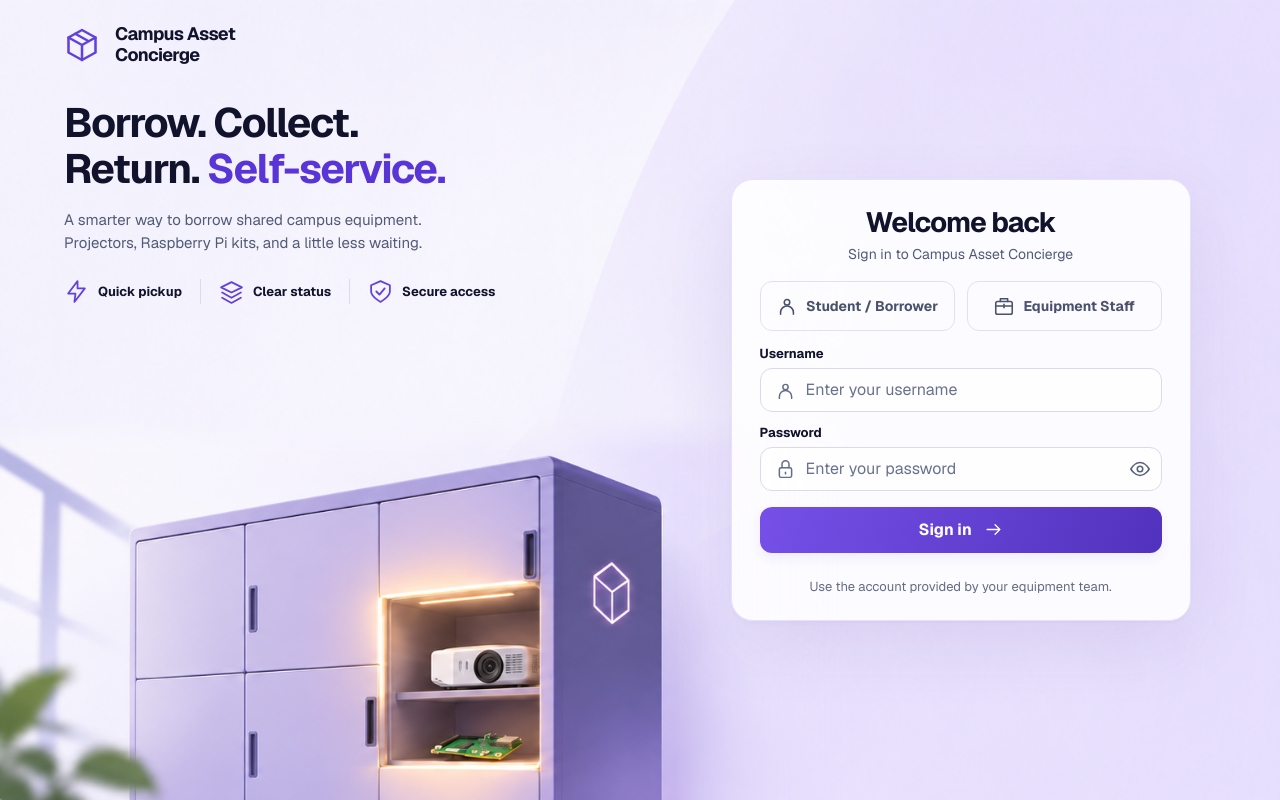
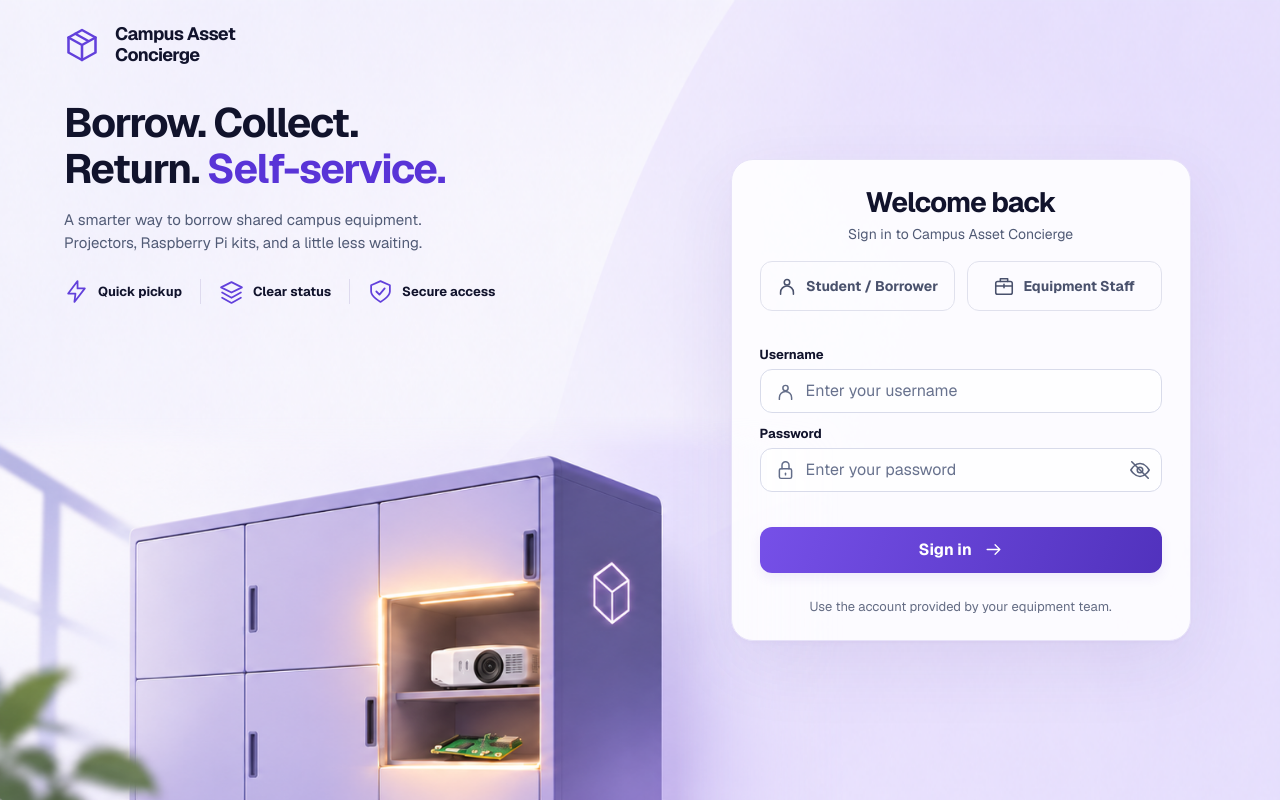
Before and after one commit to HeroJakes/campus-asset-concierge, a FastAPI app: template src/campus_asset_concierge/templates/login.html in a window 1280 px wide. Run offline with FastAPI, Linux system fonts and the light colour scheme; the template is opened without the code that fills it, so the values that code supplies are empty; parts of the project's set-up code (start-up, migrations or seed data) failed here and were passed over.

Commit message:
fix(login): refine form spacing and password toggle

```diff
--- a/src/campus_asset_concierge/static/login.css
+++ b/src/campus_asset_concierge/static/login.css
@@ -7,10 +7,10 @@ button, input { font: inherit; }
 .login-page::before { content: ""; position: absolute; z-index: -1; left: 0; bottom: 0; height: min(max(100svh - 360px, 280px), 30vw); aspect-ratio: 2.2; background: url("/static/login-background.png") left bottom / auto 200% no-repeat; mask: linear-gradient(#0000, #000 9%), linear-gradient(to right, #000 80%, #0000); mask-composite: intersect; }
 .login-layout { display: grid; grid-template-columns: 1.13fr 1fr; gap: clamp(32px, 5vw, 80px); align-items: center; max-width: 1520px; min-height: 100svh; margin: auto; padding: 24px clamp(30px, 5vw, 76px); }
 .login-hero { align-self: stretch; position: relative; }
-.login-brand { display: inline-flex; align-items: center; gap: 15px; color: var(--ink); text-decoration: none; font-weight: 750; font-size: 18px; letter-spacing: -.6px; line-height: 1.15; }
+.login-brand { display: inline-flex; align-items: center; gap: 15px; color: var(--ink); text-decoration: none; font-weight: 700; font-size: 18px; letter-spacing: -.6px; line-height: 1.15; }
 .login-brand > svg { width: 36px; height: 36px; color: var(--purple); flex: none; }
 .hero-copy { position: relative; z-index: 1; margin-top: clamp(20px, 4vh, 40px); }
-.hero-copy h1 { margin: 0; font-size: clamp(32px, 3.2vw, 48px); font-weight: 760; line-height: 1.13; letter-spacing: -1.5px; }
+.hero-copy h1 { margin: 0; font-size: clamp(32px, 3.2vw, 48px); font-weight: 700; line-height: 1.13; letter-spacing: -1.5px; }
 .hero-copy h1 span { color: #5934d7; }
 .hero-copy > p { margin: 16px 0 0; max-width: 530px; color: var(--muted); font-size: clamp(15px, 1.15vw, 17px); line-height: 1.55; }
 .login-benefits { display: flex; flex-wrap: wrap; gap: 12px 0; list-style: none; padding: 0; margin: 24px 0 0; }
@@ -20,9 +20,9 @@ button, input { font: inherit; }
 .login-benefits svg { color: var(--purple); flex: none; }
 .login-card { position: relative; width: 100%; max-width: 460px; justify-self: center; border: 1px solid #e7e2f8; border-radius: 22px; padding: 24px 28px; background: #ffffffdb; box-shadow: 0 24px 70px #4b358217, 0 2px 4px #4b358209; }
 .login-card-heading { text-align: center; }
-.login-card h2 { margin: 0; font-size: 28px; letter-spacing: -1px; font-weight: 750; }
+.login-card h2 { margin: 0; font-size: 28px; letter-spacing: -1px; font-weight: 700; }
 .login-card-heading > p { margin: 4px 0 0; color: var(--muted); font-size: 14px; line-height: 1.5; }
-.login-roles { display: grid; grid-template-columns: 1fr 1fr; gap: 12px; border: 0; padding: 0; margin: 16px 0 14px; min-width: 0; }
+.login-roles { display: grid; grid-template-columns: 1fr 1fr; gap: 12px; border: 0; padding: 0; margin: 16px 0 35px; min-width: 0; }
 .login-role { position: relative; cursor: pointer; }
 .login-role > input { position: absolute; width: 1px; height: 1px; opacity: 0; }
 .login-role > span { display: flex; align-items: center; justify-content: center; gap: 8px; min-height: 50px; padding: 8px; border: 1.5px solid #e0e1ed; border-radius: 12px; color: #49516c; font-size: 14px; font-weight: 650; text-align: center; transition: border-color .15s, background-color .15s; }
@@ -39,8 +39,10 @@ button, input { font: inherit; }
 .login-input > input[aria-invalid="true"] { border-color: #ba425d; }
 .password-toggle { display: grid; place-items: center; position: absolute; right: 4px; top: 4px; width: 36px; height: 36px; padding: 0; border: 0; border-radius: 8px; background: none; color: #58617c; cursor: pointer; }
 .password-toggle[hidden] { display: none; }
+.password-toggle-icon { display: inline-flex; }
+.password-toggle-icon[hidden] { display: none; }
 .password-toggle:hover { background: #f0ebff; }
-.login-submit { display: flex; align-items: center; justify-content: center; gap: 12px; width: 100%; min-height: 46px; margin-top: 16px; border: 0; border-radius: 12px; background: linear-gradient(110deg, #7650e8, #5132bd); color: white; font-weight: 650; font-size: 16px; cursor: pointer; box-shadow: 0 5px 12px #6741cc15; }
+.login-submit { display: flex; align-items: center; justify-content: center; gap: 12px; width: 100%; min-height: 46px; margin-top: 35px; border: 0; border-radius: 12px; background: linear-gradient(110deg, #7650e8, #5132bd); color: white; font-weight: 650; font-size: 16px; cursor: pointer; box-shadow: 0 5px 12px #6741cc15; }
 .login-submit:hover { background: linear-gradient(110deg, #6741db, #4527ac); }
 .login-submit:active { transform: translateY(1px); }
 .login-help { margin: 24px 0 0; color: #646c84; font-size: 13px; line-height: 1.5; text-align: center; }
--- a/src/campus_asset_concierge/static/login.js
+++ b/src/campus_asset_concierge/static/login.js
@@ -1,5 +1,7 @@
 const passwordToggle = document.querySelector(".password-toggle");
 const passwordInput = document.getElementById("password");
+const passwordEye = passwordToggle?.querySelector(".password-toggle-icon--eye");
+const passwordEyeOff = passwordToggle?.querySelector(".password-toggle-icon--eye-off");
 
 if (passwordToggle && passwordInput) {
   passwordToggle.hidden = false;
@@ -8,6 +10,10 @@ if (passwordToggle && passwordInput) {
     passwordInput.type = reveal ? "text" : "password";
     passwordToggle.setAttribute("aria-pressed", String(reveal));
     passwordToggle.setAttribute("aria-label", reveal ? "Hide password" : "Show password");
+    if (passwordEye && passwordEyeOff) {
+      passwordEye.hidden = !reveal;
+      passwordEyeOff.hidden = reveal;
+    }
   });
 }
 
--- a/src/campus_asset_concierge/templates/locker_icons.html
+++ b/src/campus_asset_concierge/templates/locker_icons.html
@@ -16,6 +16,7 @@
 {% elif kind == 'layers' %}<path d="m12 3 10 5-10 5L2 8Zm-9 10 9 5 9-5m-18 5 9 5 9-5"/>
 {% elif kind == 'shield' %}<path d="M12 2 3 6v6c0 5 9 10 9 10s9-5 9-10V6Z"/><path d="m8 12 3 3 5-6"/>
 {% elif kind == 'eye' %}<path d="M2 12s4-7 10-7 10 7 10 7-4 7-10 7S2 12 2 12Z"/><circle cx="12" cy="12" r="3"/>
+{% elif kind == 'eye-off' %}<path d="M2 12s4-7 10-7 10 7 10 7-4 7-10 7S2 12 2 12Z"/><circle cx="12" cy="12" r="3"/><path d="m3 3 18 18"/>
 {% elif kind == 'check' %}<path d="m5 12 4 4L19 6"/>
 {% elif kind == 'sparkles' %}<path d="m12 3 2.5 6.5L21 12l-6.5 2.5L12 21l-2.5-6.5L3 12l6.5-2.5ZM20 2v4m-2-2h4M3 18v4m-2-2h4"/>
 {% elif kind == 'bulb' %}<path d="M9 18v-2c-5-4-4-11 3-12 7 1 8 8 3 12v2Zm0 3h6m-6-3h6"/>
--- a/src/campus_asset_concierge/templates/login.html
+++ b/src/campus_asset_concierge/templates/login.html
@@ -58,7 +58,7 @@
           <div class="login-input">
             {{ icon('lock', 21) }}
             <input id="password" name="password" type="password" autocomplete="current-password" placeholder="Enter your password" maxlength="256" required {% if error %}aria-invalid="true" aria-describedby="login-error"{% endif %}>
-            <button class="password-toggle" type="button" aria-label="Show password" aria-controls="password" aria-pressed="false" hidden>{{ icon('eye', 22) }}</button>
+            <button class="password-toggle" type="button" aria-label="Show password" aria-controls="password" aria-pressed="false" hidden><span class="password-toggle-icon password-toggle-icon--eye" hidden>{{ icon('eye', 22) }}</span><span class="password-toggle-icon password-toggle-icon--eye-off">{{ icon('eye-off', 22) }}</span></button>
           </div>
         </div>
         <button class="login-submit" type="submit">Sign in {{ icon('arrow', 19) }}</button>
```
